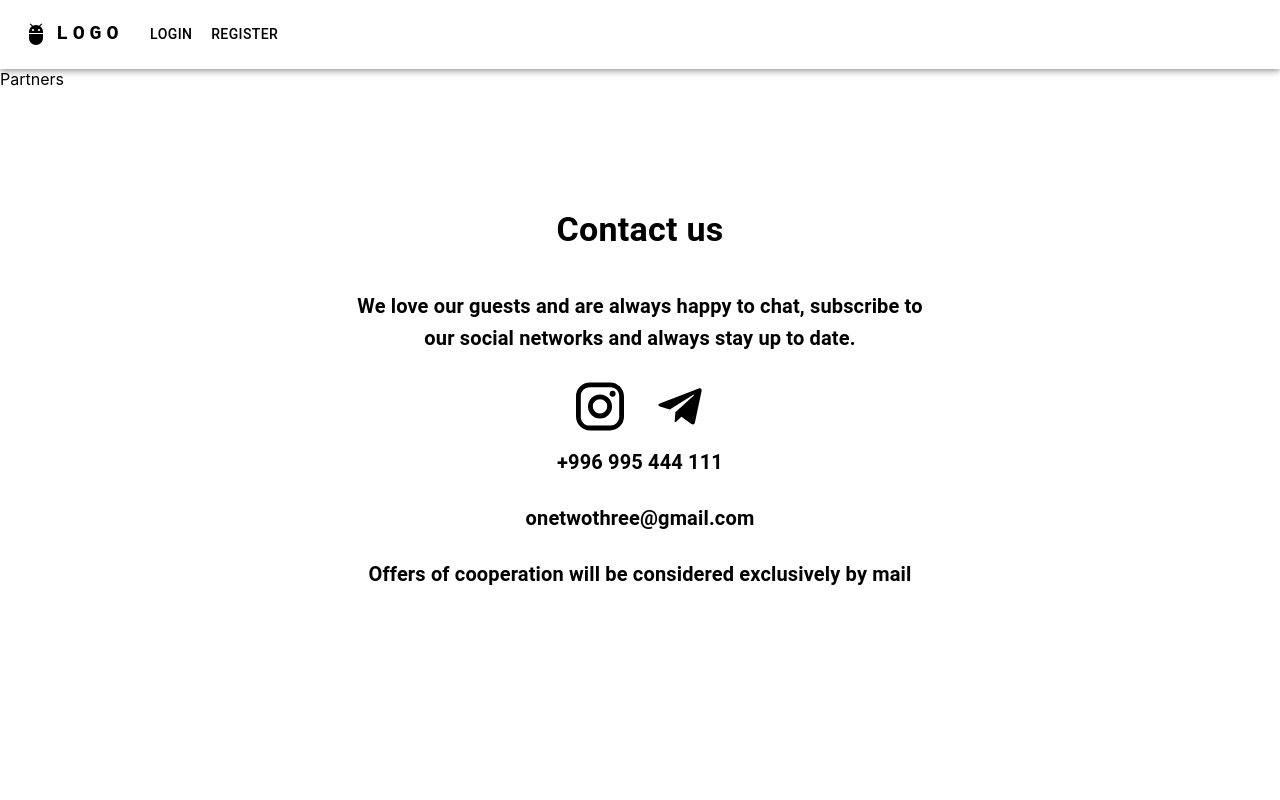
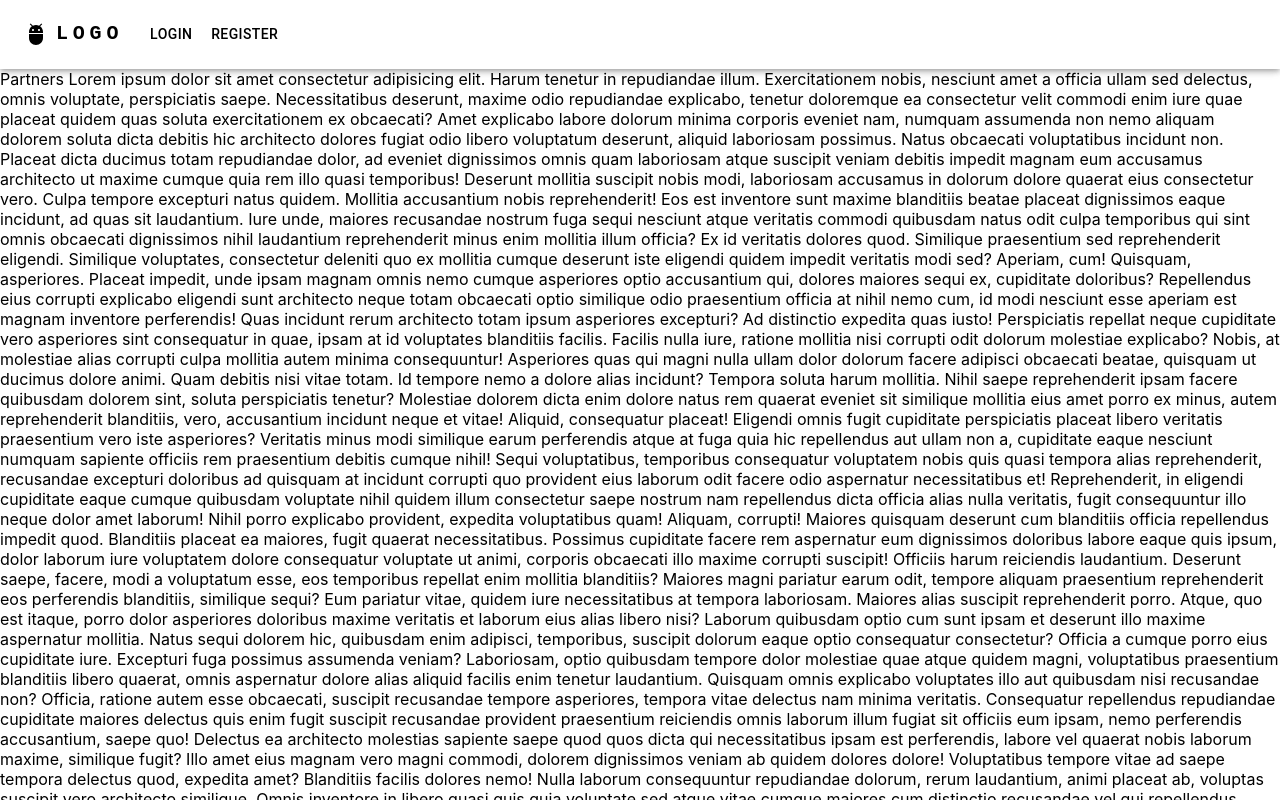
Before and after one commit to halmurzaevvv/1fit, a React (Create React App) app: page /partners in a window 1280 px wide. Shown: the top 800 px of the page. Built offline with nearby package versions, Linux system fonts and the light colour scheme.

Commit message:
navbar edit

```diff
--- a/src/components/Banner/Banner.jsx
+++ b/src/components/Banner/Banner.jsx
@@ -4,8 +4,17 @@ import "./Banner.css"
 
 const Banner = () => {
 	return (
-		<section className="banner" id="home">
+		<section className="banner">
 			<div className="banner_container">
+				<span
+					style={{
+						position: "relative",
+						top: "-100px",
+					}}
+					id="home"
+				>
+					13
+				</span>
 				<div className="banner__left">
 					<div>
 						<h4 className="banner__left_numbers">0 · 0 · 12</h4>
--- a/src/components/Navbar/Navbar.jsx
+++ b/src/components/Navbar/Navbar.jsx
@@ -39,10 +39,6 @@ const Navbar = () => {
 		setAnchorElUser(null)
 	}
 
-	function goToPrices() {
-		navigate("/?q=#prices")
-	}
-
 	const { logout, user } = React.useContext(authContext)
 
 	const navigate = useNavigate()
@@ -58,11 +54,16 @@ const Navbar = () => {
 			<Container maxWidth="xl">
 				<Toolbar disableGutters>
 					<AdbIcon sx={{ display: { xs: "none", md: "flex" }, mr: 1 }} />
+					<div>
+						<Box>
 							<Typography
+								href="#home"
+								onClick={() => {
+									navigate("/?q=#home")
+								}}
 								variant="h6"
 								noWrap
 								component="a"
-						href="/"
 								sx={{
 									mr: 2,
 									display: { xs: "none", md: "flex" },
@@ -75,6 +76,8 @@ const Navbar = () => {
 							>
 								LOGO
 							</Typography>
+						</Box>
+					</div>
 					<Box sx={{ flexGrow: 1, display: { xs: "flex", md: "none" } }}>
 						<IconButton
 							size="large"
@@ -157,7 +160,7 @@ const Navbar = () => {
 									</Button>
 									<Button
 										href="#prices"
-										onClick={goToPrices}
+										onClick={() => navigate("/?q=#prices")}
 										sx={{ my: 2, color: "black" }}
 									>
 										Цены
--- a/src/components/Studios/StudioList.jsx
+++ b/src/components/Studios/StudioList.jsx
@@ -1,36 +1,30 @@
-import React, { useContext, useEffect, useState } from 'react';
-import { useSearchParams } from 'react-router-dom';
-import { outContext } from '../Contexts/OutContext';
-import { Box } from '@mui/material'
+import React, { useContext, useEffect, useState } from "react"
+import { useSearchParams } from "react-router-dom"
+import { outContext } from "../Contexts/OutContext"
+import { Box } from "@mui/material"
 
 const StudioList = () => {
-    const { getStudios, studios, pages } = useContext(outContext);
-    const [currentPage, setCurrentPage] = useState(1);
-    const [searchParams, setSearchParams] = useSearchParams();
+	// const { getStudios, studios, pages } = useContext(outContext)
+	// const [currentPage, setCurrentPage] = useState(1)
+	// const [searchParams, setSearchParams] = useSearchParams()
 
-    useEffect(() => {
-        getStudios();
-    }, []);
+	// useEffect(() => {
+	// 	getStudios()
+	// }, [])
 
-    useEffect(() => {
-        getStudios();
-    }, [searchParams]);
+	// useEffect(() => {
+	// 	getStudios()
+	// }, [searchParams])
 
-    useEffect(() => {
-        setSearchParams({
-            page: currentPage,
-        });
-    }, [currentPage]);
+	// useEffect(() => {
+	// 	setSearchParams({
+	// 		page: currentPage,
+	// 	})
+	// }, [currentPage])
 
-    console.log(studios);
+	// console.log(studios)
 
-    return (
-        <div>
-            <Box>
+	return <Box>dasdk</Box>
+}
 
-            </Box>
-        </div>
-    );
-};
-
-export default StudioList;
+export default StudioList
--- a/src/components/Tickets/Tickets.jsx
+++ b/src/components/Tickets/Tickets.jsx
@@ -20,8 +20,8 @@ const Tickets = () => {
 				flexDirection: "column",
 			}}
 		>
+			<span id="prices"></span>
 			<Box
-				id="prices"
 				sx={{
 					width: "100%",
 					textAlign: "center",
--- a/src/pages/Partners.jsx
+++ b/src/pages/Partners.jsx
@@ -1,7 +1,119 @@
 import React from "react"
 
 const Partners = () => {
-	return <div>Partners</div>
+	return (
+		<div>
+			Partners Lorem ipsum dolor sit amet consectetur adipisicing elit. Harum
+			tenetur in repudiandae illum. Exercitationem nobis, nesciunt amet a
+			officia ullam sed delectus, omnis voluptate, perspiciatis saepe.
+			Necessitatibus deserunt, maxime odio repudiandae explicabo, tenetur
+			doloremque ea consectetur velit commodi enim iure quae placeat quidem quas
+			soluta exercitationem ex obcaecati? Amet explicabo labore dolorum minima
+			corporis eveniet nam, numquam assumenda non nemo aliquam dolorem soluta
+			dicta debitis hic architecto dolores fugiat odio libero voluptatum
+			deserunt, aliquid laboriosam possimus. Natus obcaecati voluptatibus
+			incidunt non. Placeat dicta ducimus totam repudiandae dolor, ad eveniet
+			dignissimos omnis quam laboriosam atque suscipit veniam debitis impedit
+			magnam eum accusamus architecto ut maxime cumque quia rem illo quasi
+			temporibus! Deserunt mollitia suscipit nobis modi, laboriosam accusamus in
+			dolorum dolore quaerat eius consectetur vero. Culpa tempore excepturi
+			natus quidem. Mollitia accusantium nobis reprehenderit! Eos est inventore
+			sunt maxime blanditiis beatae placeat dignissimos eaque incidunt, ad quas
+			sit laudantium. Iure unde, maiores recusandae nostrum fuga sequi nesciunt
+			atque veritatis commodi quibusdam natus odit culpa temporibus qui sint
+			omnis obcaecati dignissimos nihil laudantium reprehenderit minus enim
+			mollitia illum officia? Ex id veritatis dolores quod. Similique
+			praesentium sed reprehenderit eligendi. Similique voluptates, consectetur
+			deleniti quo ex mollitia cumque deserunt iste eligendi quidem impedit
+			veritatis modi sed? Aperiam, cum! Quisquam, asperiores. Placeat impedit,
+			unde ipsam magnam omnis nemo cumque asperiores optio accusantium qui,
+			dolores maiores sequi ex, cupiditate doloribus? Repellendus eius corrupti
+			explicabo eligendi sunt architecto neque totam obcaecati optio similique
+			odio praesentium officia at nihil nemo cum, id modi nesciunt esse aperiam
+			est magnam inventore perferendis! Quas incidunt rerum architecto totam
+			ipsum asperiores excepturi? Ad distinctio expedita quas iusto!
+			Perspiciatis repellat neque cupiditate vero asperiores sint consequatur in
+			quae, ipsam at id voluptates blanditiis facilis. Facilis nulla iure,
+			ratione mollitia nisi corrupti odit dolorum molestiae explicabo? Nobis, at
+			molestiae alias corrupti culpa mollitia autem minima consequuntur!
+			Asperiores quas qui magni nulla ullam dolor dolorum facere adipisci
+			obcaecati beatae, quisquam ut ducimus dolore animi. Quam debitis nisi
+			vitae totam. Id tempore nemo a dolore alias incidunt? Tempora soluta harum
+			mollitia. Nihil saepe reprehenderit ipsam facere quibusdam dolorem sint,
+			soluta perspiciatis tenetur? Molestiae dolorem dicta enim dolore natus rem
+			quaerat eveniet sit similique mollitia eius amet porro ex minus, autem
+			reprehenderit blanditiis, vero, accusantium incidunt neque et vitae!
+			Aliquid, consequatur placeat! Eligendi omnis fugit cupiditate perspiciatis
+			placeat libero veritatis praesentium vero iste asperiores? Veritatis minus
+			modi similique earum perferendis atque at fuga quia hic repellendus aut
+			ullam non a, cupiditate eaque nesciunt numquam sapiente officiis rem
+			praesentium debitis cumque nihil! Sequi voluptatibus, temporibus
+			consequatur voluptatem nobis quis quasi tempora alias reprehenderit,
+			recusandae excepturi doloribus ad quisquam at incidunt corrupti quo
+			provident eius laborum odit facere odio aspernatur necessitatibus et!
+			Reprehenderit, in eligendi cupiditate eaque cumque quibusdam voluptate
+			nihil quidem illum consectetur saepe nostrum nam repellendus dicta officia
+			alias nulla veritatis, fugit consequuntur illo neque dolor amet laborum!
+			Nihil porro explicabo provident, expedita voluptatibus quam! Aliquam,
+			corrupti! Maiores quisquam deserunt cum blanditiis officia repellendus
+			impedit quod. Blanditiis placeat ea maiores, fugit quaerat necessitatibus.
+			Possimus cupiditate facere rem aspernatur eum dignissimos doloribus labore
+			eaque quis ipsum, dolor laborum iure voluptatem dolore consequatur
+			voluptate ut animi, corporis obcaecati illo maxime corrupti suscipit!
+			Officiis harum reiciendis laudantium. Deserunt saepe, facere, modi a
+			voluptatum esse, eos temporibus repellat enim mollitia blanditiis? Maiores
+			magni pariatur earum odit, tempore aliquam praesentium reprehenderit eos
+			perferendis blanditiis, similique sequi? Eum pariatur vitae, quidem iure
+			necessitatibus at tempora laboriosam. Maiores alias suscipit reprehenderit
+			porro. Atque, quo est itaque, porro dolor asperiores doloribus maxime
+			veritatis et laborum eius alias libero nisi? Laborum quibusdam optio cum
+			sunt ipsam et deserunt illo maxime aspernatur mollitia. Natus sequi
+			dolorem hic, quibusdam enim adipisci, temporibus, suscipit dolorum eaque
+			optio consequatur consectetur? Officia a cumque porro eius cupiditate
+			iure. Excepturi fuga possimus assumenda veniam? Laboriosam, optio
+			quibusdam tempore dolor molestiae quae atque quidem magni, voluptatibus
+			praesentium blanditiis libero quaerat, omnis aspernatur dolore alias
+			aliquid facilis enim tenetur laudantium. Quisquam omnis explicabo
+			voluptates illo aut quibusdam nisi recusandae non? Officia, ratione autem
+			esse obcaecati, suscipit recusandae tempore asperiores, tempora vitae
+			delectus nam minima veritatis. Consequatur repellendus repudiandae
+			cupiditate maiores delectus quis enim fugit suscipit recusandae provident
+			praesentium reiciendis omnis laborum illum fugiat sit officiis eum ipsam,
+			nemo perferendis accusantium, saepe quo! Delectus ea architecto molestias
+			sapiente saepe quod quos dicta qui necessitatibus ipsam est perferendis,
+			labore vel quaerat nobis laborum maxime, similique fugit? Illo amet eius
+			magnam vero magni commodi, dolorem dignissimos veniam ab quidem dolores
+			dolore! Voluptatibus tempore vitae ad saepe tempora delectus quod,
+			expedita amet? Blanditiis facilis dolores nemo! Nulla laborum consequuntur
+			repudiandae dolorum, rerum laudantium, animi placeat ab, voluptas suscipit
+			vero architecto similique. Omnis inventore in libero quasi quis quia
+			voluptate sed atque vitae cumque maiores cum distinctio recusandae vel qui
+			repellendus nesciunt corporis aut molestiae a nihil, voluptatum vero dicta
+			necessitatibus. Commodi labore iure atque velit, beatae nostrum
+			dignissimos perferendis hic ad eum iste deserunt cum quaerat temporibus
+			qui nobis officiis optio illo? Dolor reprehenderit vitae adipisci
+			necessitatibus blanditiis! Delectus consequatur fugit animi, nihil
+			laudantium provident minima necessitatibus earum dicta. Ullam earum sit
+			non laboriosam corrupti eius rerum accusantium architecto aliquam
+			provident reprehenderit enim aspernatur, soluta exercitationem quo.
+			Dolorem voluptate voluptatum est deleniti doloribus, cupiditate doloremque
+			iste pariatur harum dolorum optio, facere cumque. Quisquam in recusandae
+			corrupti, deleniti illum beatae rerum vero dolore earum quo excepturi quia
+			necessitatibus repellendus distinctio ullam, soluta sequi, perferendis
+			tempora! Aut reiciendis hic velit, laborum libero, voluptatibus ipsam
+			earum amet dolorem eius illo? Eum alias aliquam aliquid, mollitia adipisci
+			quidem iure voluptatibus nesciunt odio dolorum sequi. Quas vero minus
+			perspiciatis perferendis corrupti officiis placeat est quis labore velit
+			commodi sed mollitia voluptate asperiores, minima at dicta, cum, ipsam
+			ipsa sunt sapiente culpa fugiat! Excepturi corporis magnam amet voluptates
+			hic ipsum deleniti culpa sequi dolores nesciunt molestias quis quia,
+			dolore doloribus fugit consectetur sit quas voluptas fugiat placeat autem?
+			Sint esse doloribus, expedita architecto quam enim ullam autem nisi,
+			repellat sit optio voluptas unde placeat. Eum architecto veritatis
+			corporis nulla facilis voluptates, voluptatibus voluptas repellendus animi
+			adipisci nam dolores sapiente magni quod, ipsum culpa!
+		</div>
+	)
 }
 
 export default Partners
--- a/src/pages/Studios.jsx
+++ b/src/pages/Studios.jsx
@@ -1,7 +1,12 @@
 import React from "react"
+import StudioList from "../components/Studios/StudioList"
 
 const Studios = () => {
-	return <div>Studios</div>
+	return (
+		<div>
+			<StudioList />
+		</div>
+	)
 }
 
 export default Studios
```
Also changed, not shown: src/components/Contexts/OutContext.js (+13 -12 lines). Lines whose indentation alone changed are shown as unchanged.
